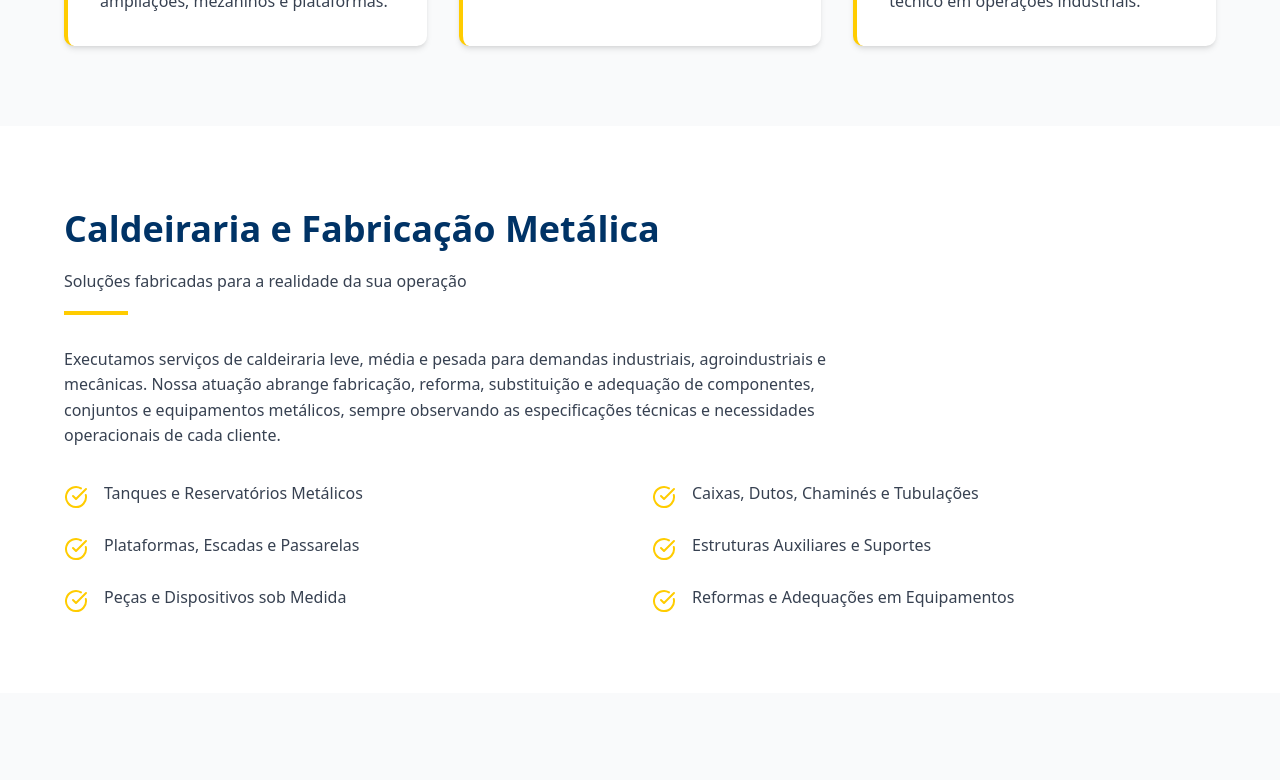
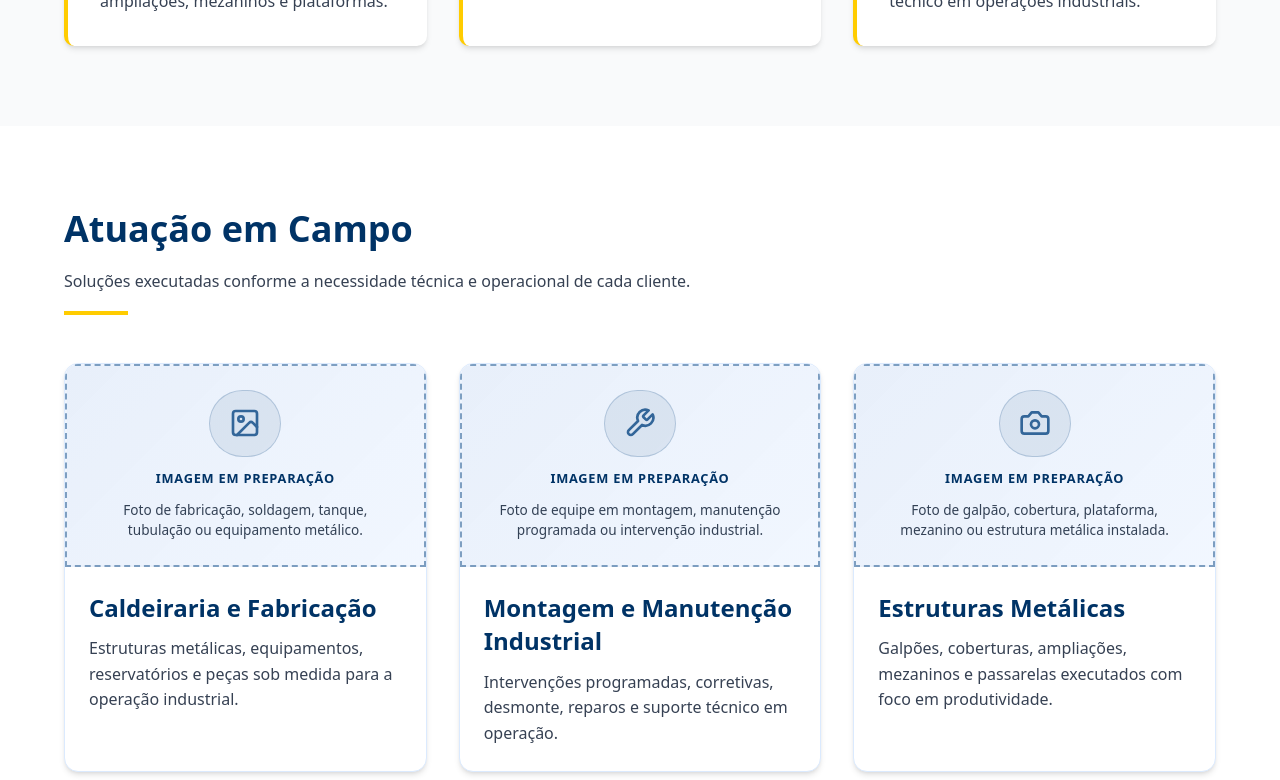
Before and after one commit to adrianosilva326/h2d-landing-page, a React (Vite) app: page /portfolio in a window 1280 px wide. Shown: the part 1820-2600 px from the top of the page. Built offline with nearby package versions, Linux system fonts and the light colour scheme.

Commit message:
feat: add portfolio image placeholders and fix text contrast

```diff
--- a/src/pages/PortfolioInstitucional.css
+++ b/src/pages/PortfolioInstitucional.css
@@ -2,7 +2,6 @@
 
 .portfolio-page {
   background-color: #ffffff;
-  color: #1f2937;
 }
 
 .portfolio-page .portfolio-hero {
@@ -22,13 +21,11 @@
   font-size: clamp(2.5rem, 8vw, 3.5rem);
   line-height: 1.2;
   margin-bottom: 1.5rem;
-  color: #ffffff;
 }
 
 .portfolio-page .portfolio-hero h2 {
   font-size: clamp(1.5rem, 5vw, 2.5rem);
   line-height: 1.3;
-  color: #ffffff;
 }
 
 .portfolio-page section {
@@ -43,19 +40,16 @@
   font-weight: 700;
   line-height: 1.3;
   margin-bottom: 1rem;
-  color: #003366;
 }
 
 .portfolio-page h3 {
   font-weight: 600;
   line-height: 1.4;
-  color: #003366;
 }
 
 .portfolio-page p {
   font-size: 1rem;
   line-height: 1.6;
-  color: #374151;
 }
 
 .portfolio-page img {
@@ -95,6 +89,62 @@
 
 .portfolio-page a:visited {
   color: var(--h2d-blue-medium);
+}
+
+.portfolio-page .image-placeholder {
+  position: relative;
+  display: flex;
+  align-items: center;
+  justify-content: center;
+  width: 100%;
+  border: 2px dashed rgba(51, 102, 153, 0.6);
+  background: linear-gradient(135deg, rgba(230, 238, 250, 0.92), rgba(240, 246, 255, 0.9));
+  overflow: hidden;
+}
+
+.portfolio-page .image-placeholder__content {
+  display: flex;
+  flex-direction: column;
+  align-items: center;
+  justify-content: center;
+  gap: 0.75rem;
+  width: 100%;
+  height: 100%;
+  padding: 1.5rem;
+  text-align: center;
+}
+
+.portfolio-page .image-placeholder__icon-wrap {
+  display: flex;
+  align-items: center;
+  justify-content: center;
+  width: 4.5rem;
+  height: 4.5rem;
+  border-radius: 9999px;
+  background: rgba(0, 51, 102, 0.08);
+  border: 1px solid rgba(51, 102, 153, 0.25);
+}
+
+.portfolio-page .image-placeholder__icon {
+  width: 2rem;
+  height: 2rem;
+  color: var(--h2d-blue-medium);
+}
+
+.portfolio-page .image-placeholder__tag {
+  font-size: 0.8rem;
+  font-weight: 700;
+  letter-spacing: 0.06em;
+  text-transform: uppercase;
+  color: var(--h2d-blue-dark);
+}
+
+.portfolio-page .image-placeholder__description {
+  margin: 0;
+  max-width: 24rem;
+  font-size: 0.85rem;
+  line-height: 1.5;
+  color: #334155;
 }
 
 @media (min-width: 768px) {
@@ -145,6 +195,10 @@
 
   .portfolio-page h3 {
     font-size: 1.25rem;
+  }
+
+  .portfolio-page .image-placeholder__content {
+    padding: 1rem;
   }
 }
 
@@ -226,6 +280,12 @@
     margin-bottom: 0.5cm;
   }
 
+  .portfolio-page .image-placeholder {
+    border-style: solid;
+    border-color: #333333;
+    background: #f8fafc;
+  }
+
   @page {
     size: A4;
     margin: 1.5cm;
--- a/src/pages/PortfolioInstitucional.jsx
+++ b/src/pages/PortfolioInstitucional.jsx
@@ -4,7 +4,7 @@
 import { useRef } from 'react';
 import './PortfolioInstitucional.css';
 import { Button } from '../components/ui/button';
-import { Phone, Mail, MapPin, CheckCircle, ArrowRight } from 'lucide-react';
+import { Phone, Mail, MapPin, CheckCircle, ArrowRight, Image, Camera, Wrench } from 'lucide-react';
 import { ContactForm } from '../components/ContactForm';
 import { WhatsAppButton } from '../components/WhatsAppButton';
 import { CookieConsentBanner } from '../components/CookieConsentBanner';
@@ -28,6 +28,28 @@
 import logoCopercana from '../assets/logos/logo-copercana.png';
 import logoVale from '../assets/logos/logo-vale.png';
 import logoADM from '../assets/logos/logo-adm.png';
+
+function ImagePlaceholder({ title, description, aspect = '16 / 9', className = '' }) {
+  const iconMap = {
+    Image,
+    Camera,
+    Wrench,
+  };
+
+  const SelectedIcon = iconMap[title] || Image;
+
+  return (
+    <div className={`image-placeholder ${className}`.trim()} style={{ aspectRatio: aspect }}>
+      <div className="image-placeholder__content">
+        <div className="image-placeholder__icon-wrap">
+          <SelectedIcon className="image-placeholder__icon" aria-hidden="true" />
+        </div>
+        <span className="image-placeholder__tag">Imagem em preparação</span>
+        <p className="image-placeholder__description">{description}</p>
+      </div>
+    </div>
+  );
+}
 
 export default function PortfolioInstitucional() {
   const formRef = useRef(null);
@@ -113,16 +135,19 @@
       location: 'São Joaquim da Barra - SP',
       description: 'Implantação completa de centro de triagem com fundações, estrutura metálica, cobertura, piso e instalações.',
       services: ['Fundações', 'Estrutura Metálica', 'Cobertura', 'Piso de Concreto', 'Instalações'],
+      placeholder: 'Inserir foto externa do galpão ou da execução da obra.',
     },
     {
       title: 'Manutenção, Caldeiraria e Montagem Industrial',
       description: 'Recuperação, fabricação e instalação de componentes e estruturas para operação industrial contínua.',
       services: ['Caldeiraria', 'Manutenção', 'Fabricação', 'Instalação'],
+      placeholder: 'Inserir foto de serviço real em unidade industrial.',
     },
     {
       title: 'Estruturas Metálicas e Instalações',
       description: 'Galpões, coberturas, plataformas e ampliações para diferentes necessidades operacionais.',
       services: ['Galpões', 'Coberturas', 'Plataformas', 'Ampliações'],
+      placeholder: 'Inserir foto de galpão, cobertura, passarela ou plataforma executada.',
     },
   ];
 
@@ -216,6 +241,43 @@
           </div>
         </section>
 
+        {/* ===== 3.1. ATUAÇÃO EM CAMPO ===== */}
+        <section id="atuacao-em-campo" className="py-20 px-4 bg-white print-page-break">
+          <div className="max-w-6xl mx-auto space-y-12">
+            <div className="space-y-4 text-center md:text-left">
+              <h2 className="text-4xl font-bold text-[var(--h2d-blue-dark)]">Atuação em Campo</h2>
+              <p className="text-lg text-gray-700">Soluções executadas conforme a necessidade técnica e operacional de cada cliente.</p>
+              <div className="h-1 w-16 bg-[var(--h2d-yellow)] mx-auto md:mx-0"></div>
+            </div>
+
+            <div className="grid md:grid-cols-2 xl:grid-cols-3 gap-8">
+              <article className="bg-white rounded-xl shadow-md border border-blue-100 overflow-hidden">
+                <ImagePlaceholder title="Image" description="Foto de fabricação, soldagem, tanque, tubulação ou equipamento metálico." className="m-0" />
+                <div className="p-6">
+                  <h3 className="text-2xl font-bold text-[var(--h2d-blue-dark)] mb-3">Caldeiraria e Fabricação</h3>
+                  <p className="text-gray-700 leading-relaxed">Estruturas metálicas, equipamentos, reservatórios e peças sob medida para a operação industrial.</p>
+                </div>
+              </article>
+
+              <article className="bg-white rounded-xl shadow-md border border-blue-100 overflow-hidden">
+                <ImagePlaceholder title="Wrench" description="Foto de equipe em montagem, manutenção programada ou intervenção industrial." className="m-0" />
+                <div className="p-6">
+                  <h3 className="text-2xl font-bold text-[var(--h2d-blue-dark)] mb-3">Montagem e Manutenção Industrial</h3>
+                  <p className="text-gray-700 leading-relaxed">Intervenções programadas, corretivas, desmonte, reparos e suporte técnico em operação.</p>
+                </div>
+              </article>
+
+              <article className="bg-white rounded-xl shadow-md border border-blue-100 overflow-hidden md:col-span-2 xl:col-span-1">
+                <ImagePlaceholder title="Camera" description="Foto de galpão, cobertura, plataforma, mezanino ou estrutura metálica instalada." className="m-0" />
+                <div className="p-6">
+                  <h3 className="text-2xl font-bold text-[var(--h2d-blue-dark)] mb-3">Estruturas Metálicas</h3>
+                  <p className="text-gray-700 leading-relaxed">Galpões, coberturas, ampliações, mezaninos e passarelas executados com foco em produtividade.</p>
+                </div>
+              </article>
+            </div>
+          </div>
+        </section>
+
         {/* ===== 4. CALDEIRARIA E FABRICAÇÃO ===== */}
         <section id="caldeiraria" className="py-20 px-4 bg-white print-page-break">
           <div className="max-w-6xl mx-auto space-y-8">
@@ -226,8 +288,7 @@
             </div>
 
             <p className="text-lg text-gray-700 leading-relaxed max-w-3xl">
-              Executamos serviços de caldeiraria leve, média e pesada para demandas industriais, agroindustriais e mecânicas. Nossa atuação abrange fabricação, reforma, substituição e adequação de componentes, conjuntos e equipamentos metálicos, sempre observando as especificações técnicas e
-              necessidades operacionais de cada cliente.
+              Executamos serviços de caldeiraria leve, média e pesada para demandas industriais, agroindustriais e mecânicas. Nossa atuação abrange fabricação, reforma, substituição e adequação de componentes, conjuntos e equipamentos metálicos, sempre observando as especificações técnicas e necessidades operacionais de cada cliente.
             </p>
 
             <div className="grid md:grid-cols-2 gap-6">
@@ -303,8 +364,7 @@
             </div>
 
             <p className="text-lg text-gray-700 leading-relaxed max-w-3xl">
-              A engenharia é parte central da atuação da H2D. Desenvolvemos estudos, projetos, memoriais, quantitativos e soluções executivas que dão ao cliente clareza para decidir e segurança para executar. Nossa abordagem considera viabilidade técnica, condições de campo, interfaces, segurança,
-              construtibilidade, custo e prazo.
+              A engenharia é parte central da atuação da H2D. Desenvolvemos estudos, projetos, memoriais, quantitativos e soluções executivas que dão ao cliente clareza para decidir e segurança para executar. Nossa abordagem considera viabilidade técnica, condições de campo, interfaces, segurança, construtibilidade, custo e prazo.
             </p>
 
             <div className="grid md:grid-cols-2 gap-6">
@@ -353,51 +413,27 @@
             </div>
 
             <div className="grid md:grid-cols-1 lg:grid-cols-2 gap-8">
-              <div className="bg-white p-8 rounded-lg shadow-md hover:shadow-lg transition-shadow border-t-4 border-[var(--h2d-yellow)]">
-                <h3 className="text-2xl font-bold text-[var(--h2d-blue-dark)] mb-2">{cases[0].title}</h3>
-                <p className="text-sm text-[var(--h2d-blue-medium)] font-semibold mb-4">{cases[0].location}</p>
-                <p className="text-gray-700 leading-relaxed mb-6">{cases[0].description}</p>
+              {cases.map((caseItem, idx) => (
+                <article key={idx} className="bg-white rounded-xl shadow-md overflow-hidden border-t-4 border-[var(--h2d-yellow)]">
+                  {/* Substituir por imagem importada de src/assets/portfolio/ quando disponível. */}
+                  <ImagePlaceholder title="Image" description={caseItem.placeholder} className="rounded-none" />
+                  <div className="p-8">
+                    <h3 className="text-2xl font-bold text-[var(--h2d-blue-dark)] mb-2">{caseItem.title}</h3>
+                    {caseItem.location && <p className="text-sm text-[var(--h2d-blue-medium)] font-semibold mb-4">{caseItem.location}</p>}
+                    <p className="text-gray-700 leading-relaxed mb-6">{caseItem.description}</p>
                     <div className="space-y-2">
                       <p className="text-sm font-semibold text-gray-600">Serviços envolvidos:</p>
                       <div className="flex flex-wrap gap-2">
-                    {cases[0].services.map((service, idx) => (
-                      <span key={idx} className="bg-blue-50 text-[var(--h2d-blue-dark)] px-3 py-1 rounded-full text-sm font-medium">
+                        {caseItem.services.map((service, serviceIdx) => (
+                          <span key={serviceIdx} className="bg-blue-50 text-[var(--h2d-blue-dark)] px-3 py-1 rounded-full text-sm font-medium">
                             {service}
                           </span>
                         ))}
                       </div>
                     </div>
                   </div>
-
-              <div className="bg-white p-8 rounded-lg shadow-md hover:shadow-lg transition-shadow border-t-4 border-[var(--h2d-yellow)]">
-                <h3 className="text-2xl font-bold text-[var(--h2d-blue-dark)] mb-4">{cases[1].title}</h3>
-                <p className="text-gray-700 leading-relaxed mb-6">{cases[1].description}</p>
-                <div className="space-y-2">
-                  <p className="text-sm font-semibold text-gray-600">Serviços envolvidos:</p>
-                  <div className="flex flex-wrap gap-2">
-                    {cases[1].services.map((service, idx) => (
-                      <span key={idx} className="bg-blue-50 text-[var(--h2d-blue-dark)] px-3 py-1 rounded-full text-sm font-medium">
-                        {service}
-                      </span>
+                </article>
               ))}
-                  </div>
-                </div>
-              </div>
-
-              <div className="bg-white p-8 rounded-lg shadow-md hover:shadow-lg transition-shadow border-t-4 border-[var(--h2d-yellow)] lg:col-span-2 lg:max-w-xl">
-                <h3 className="text-2xl font-bold text-[var(--h2d-blue-dark)] mb-4">{cases[2].title}</h3>
-                <p className="text-gray-700 leading-relaxed mb-6">{cases[2].description}</p>
-                <div className="space-y-2">
-                  <p className="text-sm font-semibold text-gray-600">Serviços envolvidos:</p>
-                  <div className="flex flex-wrap gap-2">
-                    {cases[2].services.map((service, idx) => (
-                      <span key={idx} className="bg-blue-50 text-[var(--h2d-blue-dark)] px-3 py-1 rounded-full text-sm font-medium">
-                        {service}
-                      </span>
-                    ))}
-                  </div>
-                </div>
-              </div>
             </div>
           </div>
         </section>
```
Lines whose indentation alone changed are shown as unchanged.
